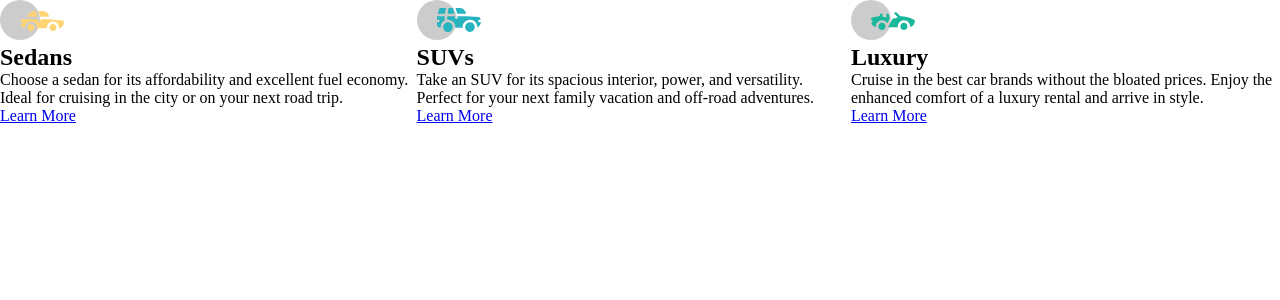
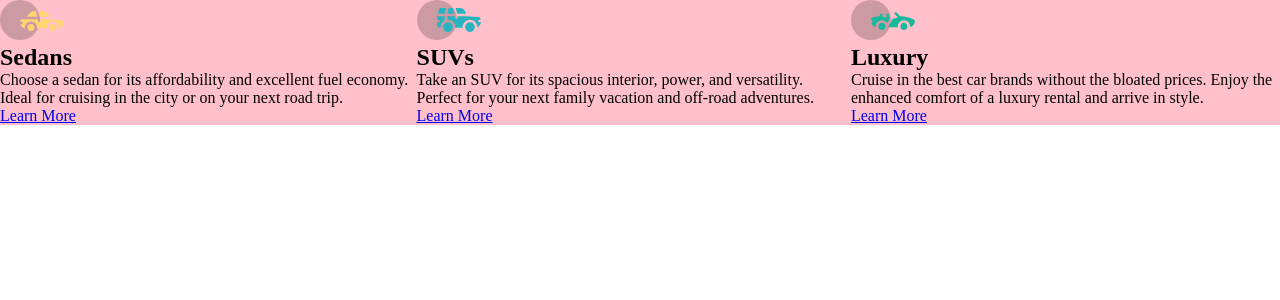
Before and after one commit to codernami/react-cards, a React (Create React App) app: page / in a window 1280 px wide. Shown: the top 300 px of the page. Built offline with nearby package versions, Linux system fonts and the light colour scheme.

Commit message:
Adding Card styled to start styling

```diff
--- a/src/components/Card.js
+++ b/src/components/Card.js
@@ -1,15 +1,17 @@
+import { StyledCard } from './styles/Card.styled'
+
 
 export default function Card({
 	item: {id, title, text, image}
 }) {
 	return (
-		<article>
+		<StyledCard>
 			<div>
         <img src={`./images/${image}`}/>
       </div>
 			<h2>{title}</h2>
 			<p>{text}</p>
 			<a href="#">Learn More</a>
-		</article>
+		</StyledCard>
 	);
 }
--- /dev/null
+++ b/src/components/styles/Card.styled.js
@@ -0,0 +1,6 @@
+import styled from 'styled-components'
+
+export const StyledCard = styled.article`
+	background-color: pink;
+
+`
```
